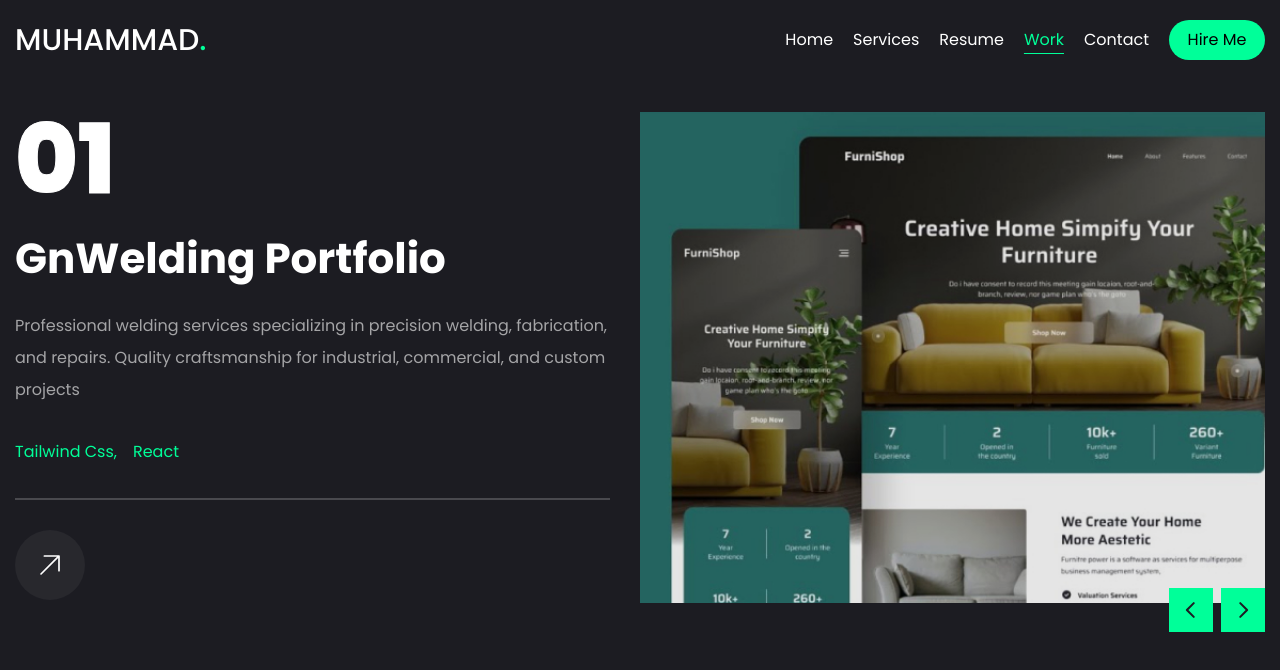
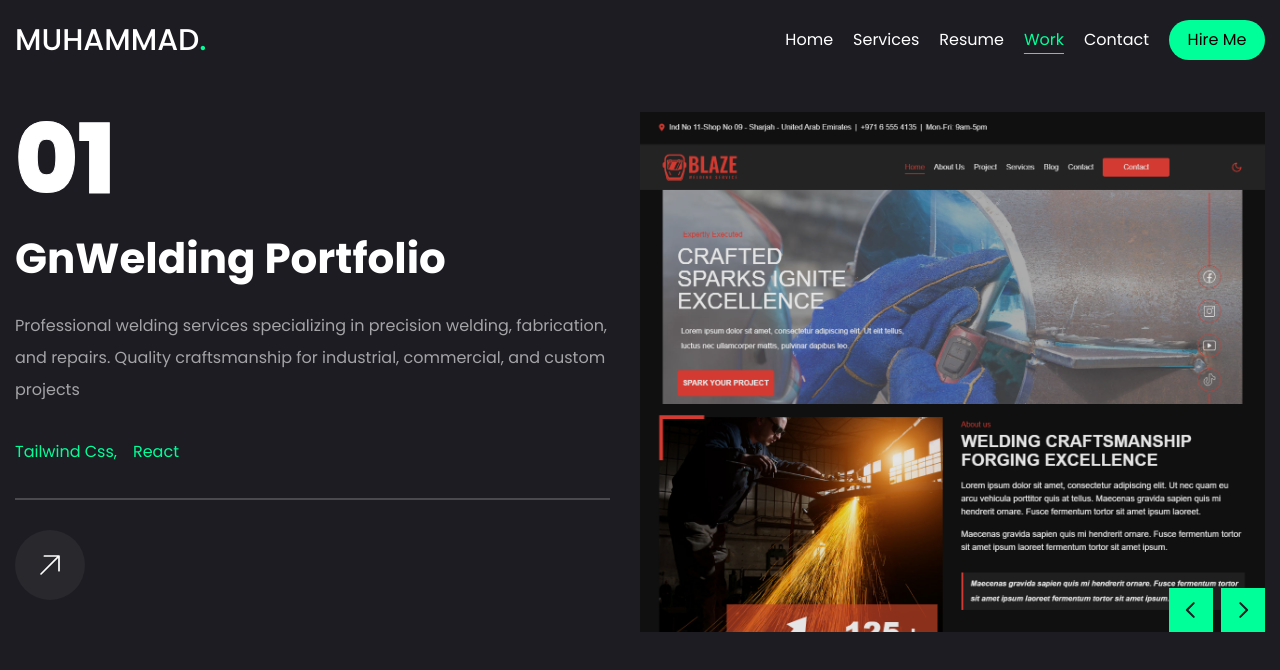
Before and after one commit to MuihammadAhmedktk/Portfolio, a React (Vite) app: page /Work in a window 1280 px wide. Shown: the top 670 px of the page. Built offline with nearby package versions, Linux system fonts and the light colour scheme.

Commit message:
add images welding website

```diff
--- a/src/pages/Work.jsx
+++ b/src/pages/Work.jsx
@@ -3,6 +3,8 @@ import { FaGithub } from "react-icons/fa";
 import { Swiper, SwiperSlide } from 'swiper/react';
 import 'swiper/css';
 import thumb1 from '../assets/thumb1.png'
+import weldingImage from '../assets/imge_1.png'
+import weldingImage2 from '../assets/img_2.png'
 
 import { useState } from "react";
 import WorksSliderBtns from "../components/Button/WorksSliderBtns";
@@ -14,7 +16,8 @@ const Projects =[
       title:"GnWelding Portfolio",
       desc:"Professional welding services specializing in precision welding, fabrication, and repairs. Quality craftsmanship for industrial, commercial, and custom projects",
       stack:[{name:"Tailwind Css"},  {name:"React"},],
-      Image: thumb1,
+      Image: weldingImage,
+      Image1:weldingImage2,
       live:"https://gnwelding.netlify.app/",
       github:"",
   },
@@ -108,6 +111,12 @@ const Work = () => {
                       alt="Project"
 
                     />
+                     <img
+                      src={project.Image1}
+                      className=" object-cover w-[100vw]"
+                      alt="Project"
+
+                    />
                   </div>
                 </div>
               </SwiperSlide>
```
Also changed, not shown: src/assets/img_2.png (added), src/assets/imge_1.png (added).
